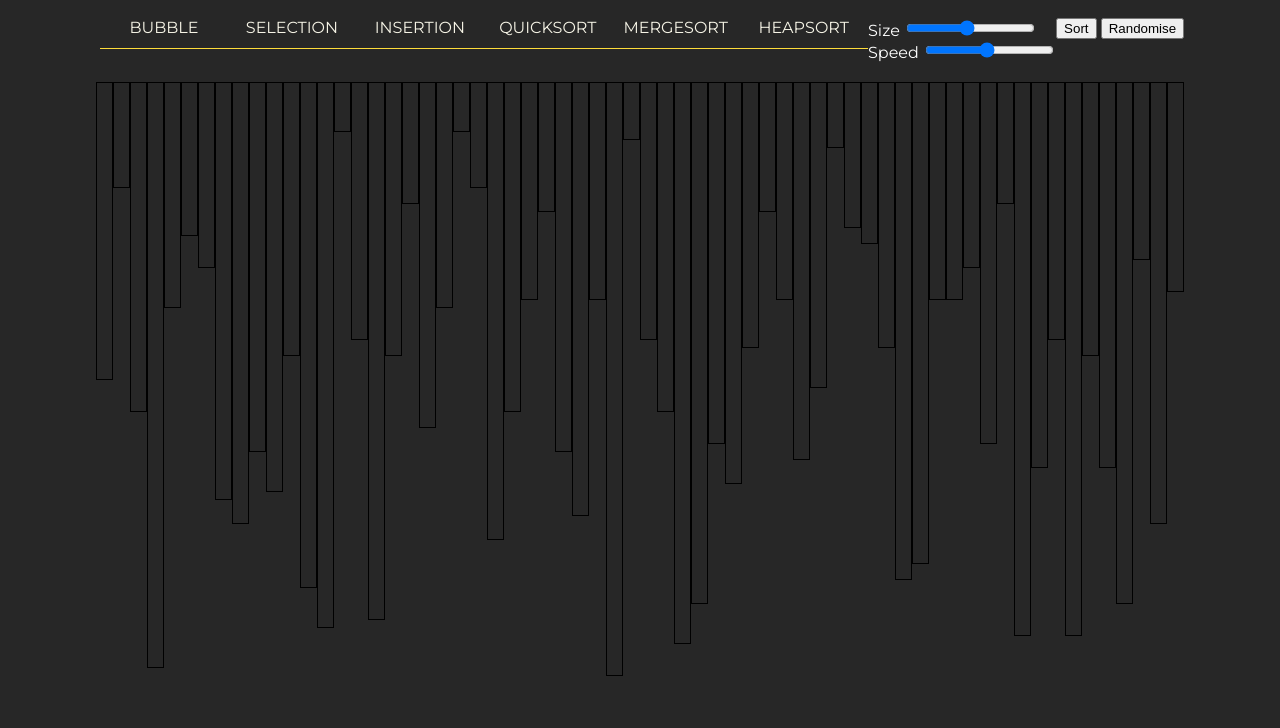
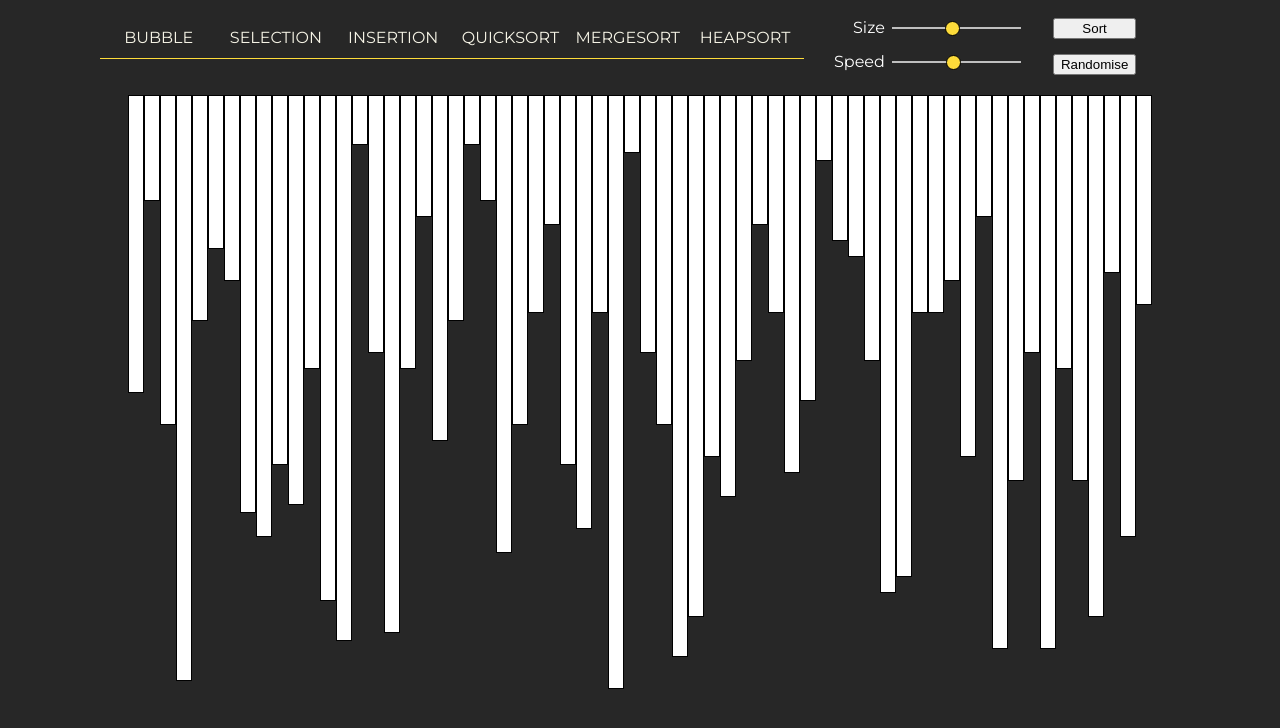
Before and after one commit to DarcBok/sorting-visualiser, a website built with webpack: page dist/index.html in a window 1280 px wide. Built offline with Linux system fonts and the light colour scheme.

Commit message:
Fix Slider UI

```diff
--- a/src/index.js
+++ b/src/index.js
@@ -31,7 +31,7 @@ const randHeight = () => Math.floor(Math.random() * (MAX_HEIGHT - MIN_HEIGHT)) +
 const sleep = (delay) => new Promise(resolve => setTimeout(resolve, delay));
 
 function computeWidth() {
-    return 75/size;
+    return 100/size;
 }
 
 const sizeSlider = document.querySelector('#size-slider');
@@ -56,7 +56,7 @@ function randomise() {
         element.classList.add('array-elem');
         element.dataset.index = i
         element.style['height'] = `${h}vh`;
-        element.style['width'] = `${computeWidth()}vw`;
+        element.style['width'] = `${computeWidth()}%`;
         arrayContainer.appendChild(element);
     }
 }
@@ -65,9 +65,6 @@ randomise();
 // a and b are indices of arr and data-index
 // swap places in arr and swap places on DOM
 function swap(a, b, h1, h2) {
-    //let tmp = arr[a];
-    //arr[a] = arr[b]
-    //arr[b] = tmp;
     arr[a] = h1;
     arr[b] = h2;
 
--- a/src/style.css
+++ b/src/style.css
@@ -12,6 +12,7 @@ body {
 
 #array-container {
     display: flex;
+    width: 80vw;
 }
 
 #options {
@@ -23,10 +24,11 @@ body {
 
 .array-elem {
     border: 1px solid black;
+    background: white;
 }
 
 #left-buttons {
-    margin-top:8px;
+    margin-top: 10px;
 }
 
 
@@ -119,6 +121,39 @@ body {
     gap: 15px;
 }
 
+.slider-container {
+    display: flex;
+    align-items: center;
+    gap: 5px;
+}
+
+input[type=range] {
+    background: transparent;
+    -webkit-appearance: none;
+    height: 15px;
+}
+
+input[type=range]:focus {
+    outline: none;
+}
+
+input[type=range]::-webkit-slider-thumb {
+    -webkit-appearance: none;
+    border: 1px solid black;
+    background: #fddb3a;
+    height: 15px;
+    width: 15px;
+    border-radius: 50%;
+    cursor: pointer;
+    transform: translateY(-40%);
+}
+
+input[type=range]::-webkit-slider-runnable-track {
+    width: 100%;
+    height: 2px;
+    background: rgba(255, 255, 255, 0.703);
+}
+
 #right-buttons {
     display: flex;
     flex-direction: column;
```
Also changed, not shown: dist/main.js.
